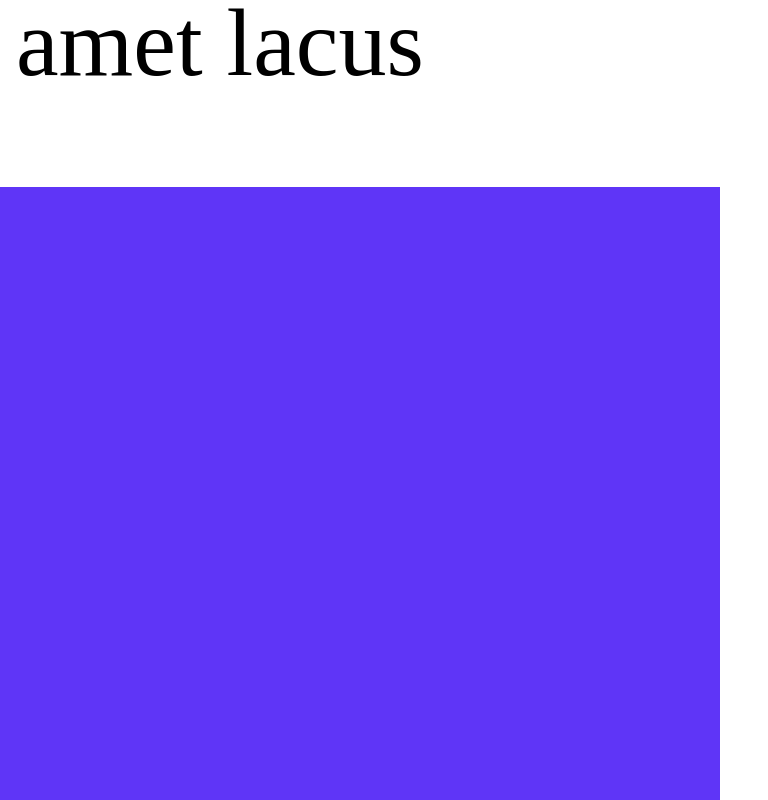
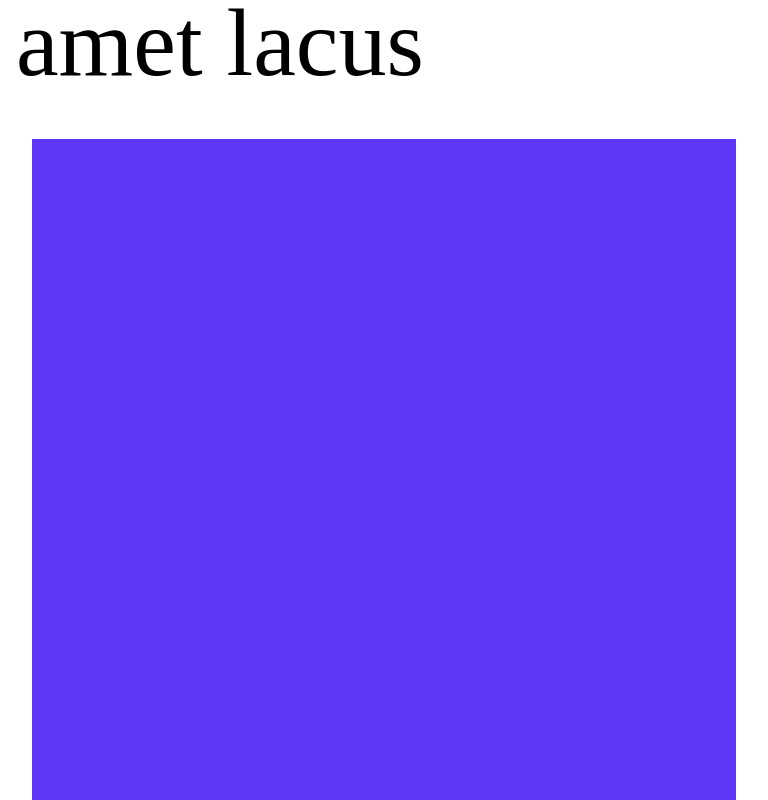
Before and after one commit to KaiyuWei/brink-page, a Next.js app: page / in a window 768 px wide. Shown: the part 680-1480 px from the top of the page. Built offline with nearby package versions, Linux system fonts and the light colour scheme.

Commit message:
section 1 completed

```diff
--- a/app/components/section1/section1.module.css
+++ b/app/components/section1/section1.module.css
@@ -11,9 +11,15 @@
   margin: 1rem;
 }
 
+/* the flex container and its items */
+.twoBoxContainer {
+  display: flex;
+  justify-content: space-between;
+}
+
 .flexItem {
   max-width: 57rem;
-  min-width: 37rem;
+  min-width: 31rem;
   height: 65rem;
   padding: 10rem 3rem;
   flex: 1 1 auto;
@@ -21,12 +27,25 @@
 
 /* The place holder in the left */
 .flexItem.left {
-  margin: 5rem 3rem 5rem 0rem;
+  margin: 2rem 3rem 2rem 0rem;
 }
 
 /* The place holder in the left */
 .flexItem.right {
-  margin: 5rem 0rem 5rem 3rem;
+  margin: 2rem 0rem 2rem 3rem;
+}
+
+/* for tablets */
+@media (min-width: 600px) and (max-width: 1199px) {
+  .twoBoxContainer {
+    flex-wrap: wrap;
+    justify-content: space-evenly;
+  }
+
+  .flexItem.left,
+  .flexItem.right {
+    margin: 2rem;
+  }
 }
 
 /* for mobilephones */
--- a/app/components/section1/section1.tsx
+++ b/app/components/section1/section1.tsx
@@ -13,7 +13,7 @@ export default function Section1() {
           Utrum ut placerat nec, varius sit amet lacus
         </p>
       </div>
-      <div className="flex-container justify-between">
+      <div className={`${styles.twoBoxContainer}`}>
         <div
           className={`placeholder-box ${styles.flexItem} ${styles.left}`}
         ></div>
```
